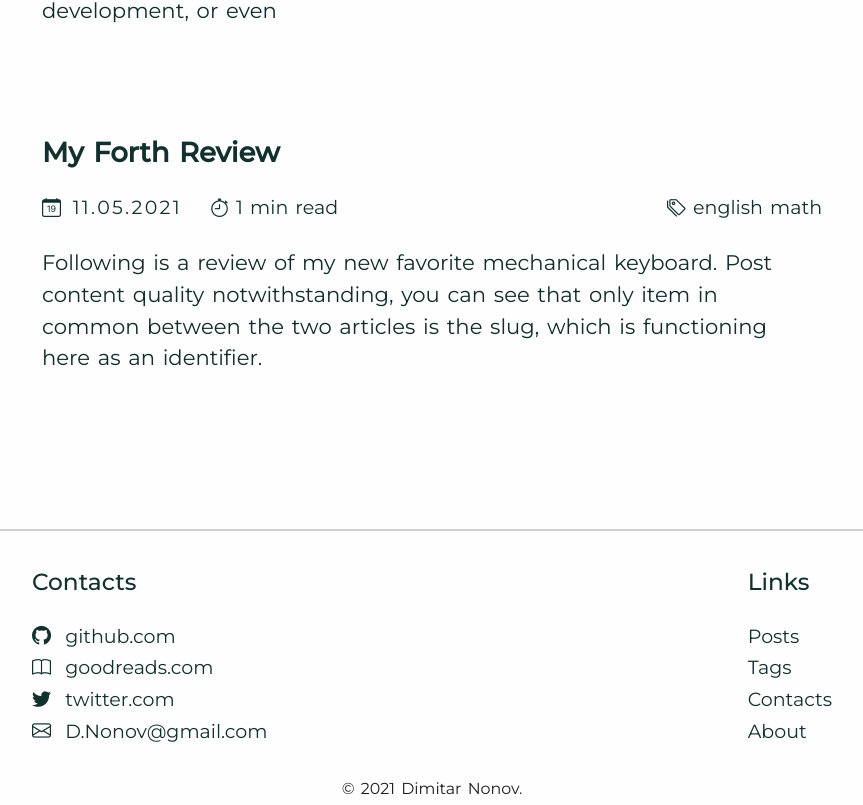
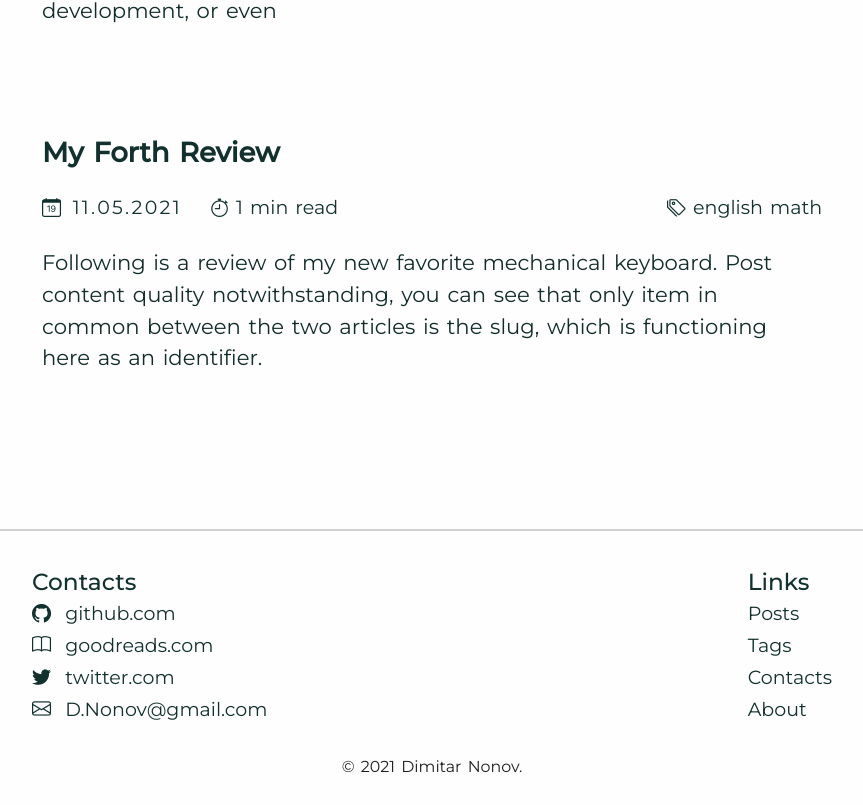
Before and after one commit to DNonov/blog, a Next.js app: page / in a window 1280 px wide. Shown: the part 2055-2860 px from the top of the page, without its empty margins (208-1071 px from the left). After the commit the page ends 2837 px from the top, so only its background shows below. Built offline with nearby package versions, Linux system fonts and the light colour scheme.

Commit message:
Fix some Lighthouse report issues

```diff
--- a/components/Footer.js
+++ b/components/Footer.js
@@ -6,7 +6,9 @@ export default function Footer() {
     <footer className="footer">
       <HorizontalContainer classN="top-border">
         <ul className="links-list">
-          <span className="links-list-label">Contacts</span>
+          <li>
+            <span className="links-list-label">Contacts</span>
+          </li>
           <li className="links-item">
             <Link href="https://github.com/DNonov">
               <i className="bi bi-github">&nbsp; github.com</i>
@@ -29,7 +31,9 @@ export default function Footer() {
           </li>
         </ul>
         <ul className="links-list">
-          <span className="links-list-label">Links</span>
+          <li>
+            <span className="links-list-label">Links</span>
+          </li>
           <li className="links-item">
             <Link href={"/"}>Posts</Link>
           </li>
--- a/pages/_app.js
+++ b/pages/_app.js
@@ -12,6 +12,8 @@ function MyApp({ Component, pageProps }) {
   return (
     <>
       <Head>
+        <title>DNonov</title>
+        <html lang="en" />
         <link rel="stylesheet" href="https://cdn.jsdelivr.net/npm/katex@0.13.16/dist/katex.min.css" integrity="sha384-6LkG2wmY8FK9E0vU9OOr8UvLwsaqUg9SETfpq4uTCN1agNe8HRdE9ABlk+fVx6gZ" crossOrigin="anonymous" />
         <link rel="stylesheet" href="https://cdn.jsdelivr.net/npm/bootstrap-icons@1.7.0/font/bootstrap-icons.css" />
 
```
Also changed, not shown: 1 other file (tests, documents, lock files or other folders).
